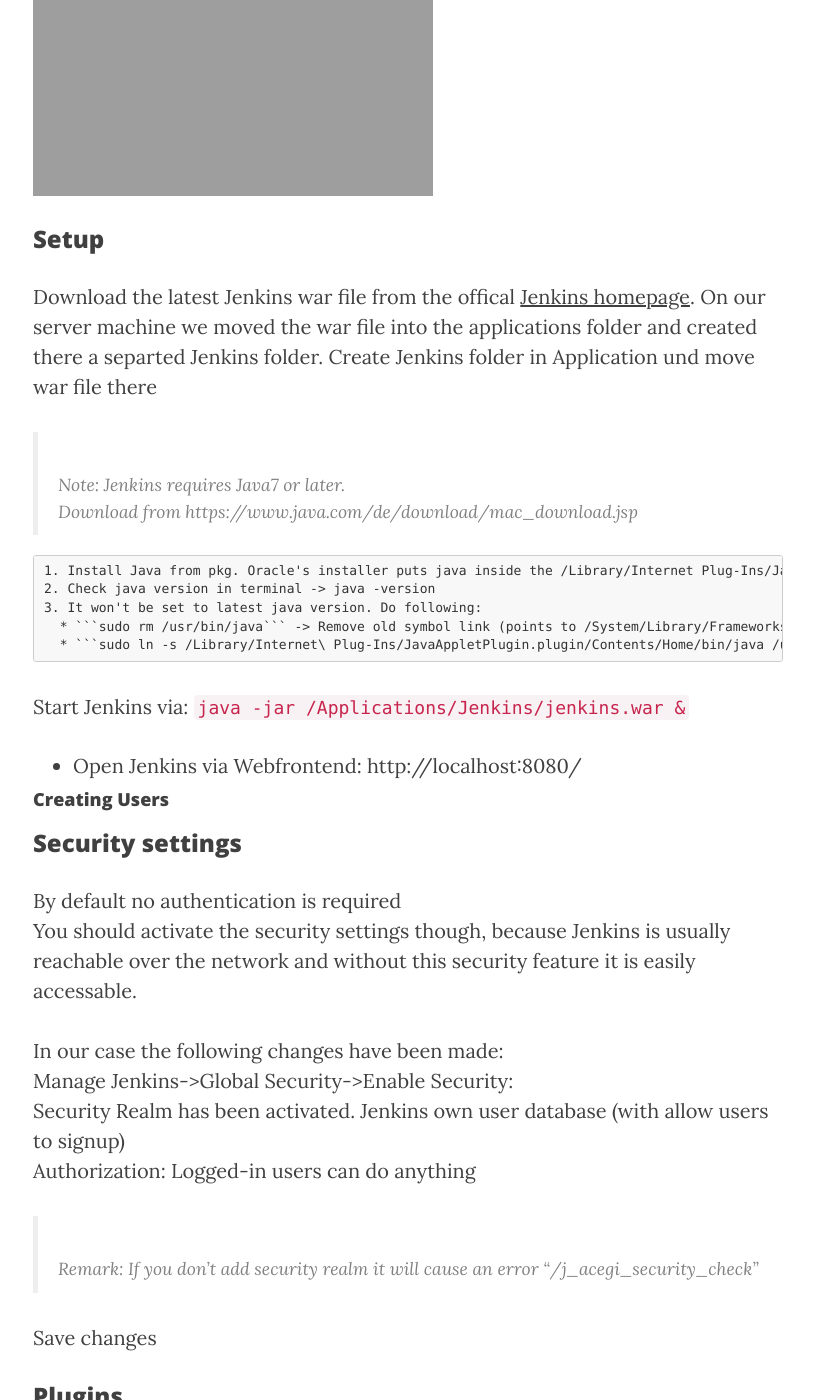
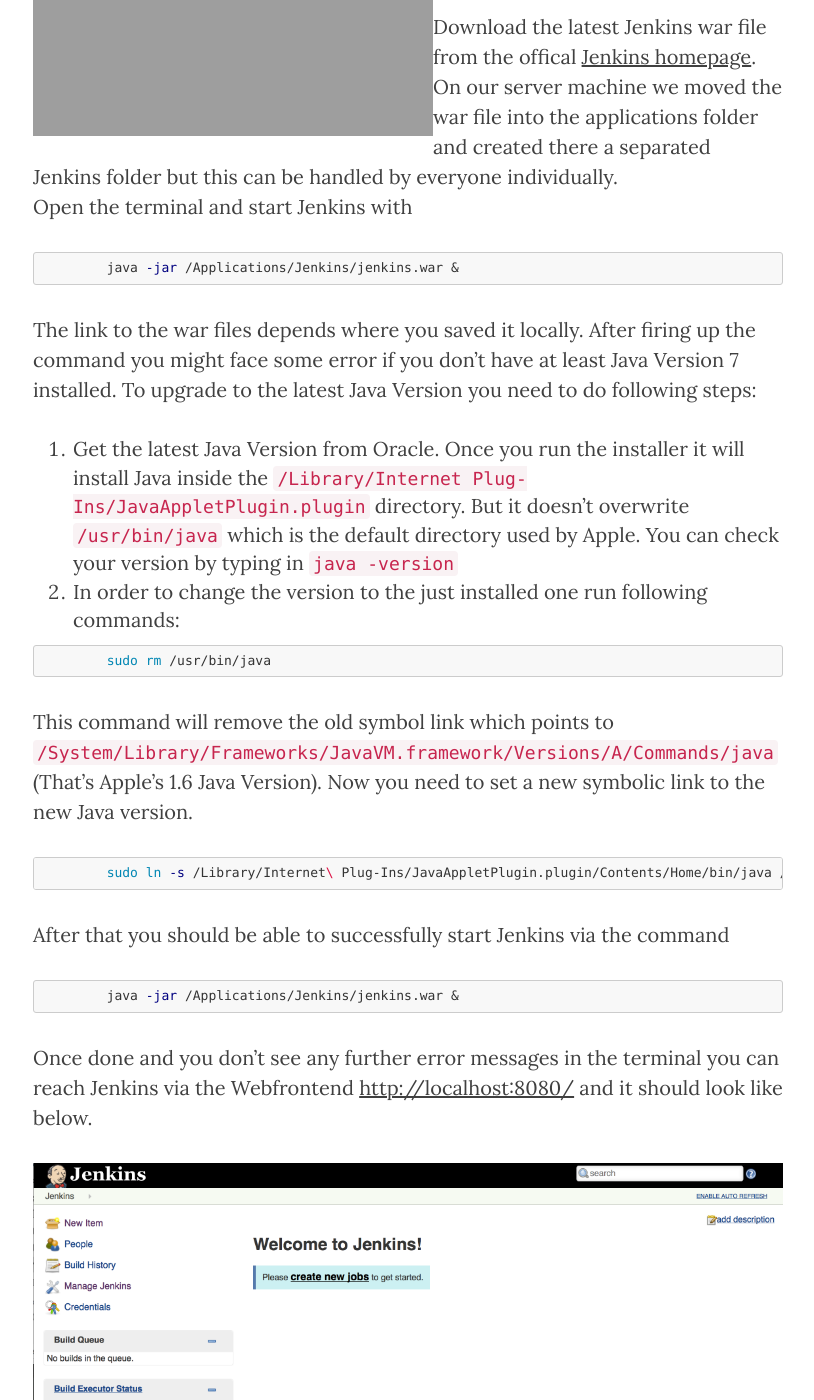
Before and after one commit to ciforios/ciforios.github.io, a Jekyll site: the page built from _posts/2015-05-24-Jenkins.markdown, in a window 1280 px wide and 1400 px high, scrolled down 780 px. Shown: the whole window, without its empty margins (232-1046 px from the left). Built offline with Jekyll 4.4.1, drawn with Linux system fonts in a browser that asks for light colours; nearby versions of some CDN libraries; Markdown is read by kramdown in place of the engine named in the settings; some of the changed text lies outside the part shown.

Commit message:
modified jenkins

````diff
--- a/_posts/2015-05-24-Jenkins.markdown
+++ b/_posts/2015-05-24-Jenkins.markdown
@@ -8,60 +8,60 @@
 tags: [continuous-integration]
 ---
 
-Within this page we will describe how we set up Jenkins on our Mac to meet our requirements.
-![alt text]({{ site.url }}/img/jenkins/jenkinsLogo.png)
+<img style="float:left" src="{{ site.url }}/img/jenkins/jenkinsLogo.png" />
+Within this page we will describe how we set up Jenkins on our server to meet our requirements.
 
 
 ###Setup
 Download the latest Jenkins war file from the offical [Jenkins homepage](http://jenkins-ci.org/).
-On our server machine we moved the war file into the applications folder and created there a separted Jenkins folder.
-Create Jenkins folder in Application und move war file there
-> Note: *Jenkins requires Java7 or later*.<br>
-Download from https://www.java.com/de/download/mac_download.jsp
+On our server machine we moved the war file into the applications folder and created there a separated Jenkins folder but this can be handled by everyone individually.<br>
+Open the terminal and start Jenkins with
+{% highlight bash %}
+	java -jar /Applications/Jenkins/jenkins.war &
+{% endhighlight %}
+The link to the war files depends where you saved it locally. After firing up the command you might face some error if you don't have at least Java Version 7 installed.
+To upgrade to the latest Java Version you need to do following steps:<br>
+1. Get the latest Java Version from [Oracle](https://www.java.com/de/download/mac_download.jsp). Once you run the installer it will install Java inside the ```/Library/Internet Plug-Ins/JavaAppletPlugin.plugin``` directory. But it doesn't overwrite ```/usr/bin/java``` which is the default directory used by Apple. You can check your version by typing in ```java -version ```<br>
+2. In order to change the version to the just installed one run following commands:
+{% highlight bash %}
+	sudo rm /usr/bin/java
+{% endhighlight %}
+This command will remove the old symbol link which points to ```/System/Library/Frameworks/JavaVM.framework/Versions/A/Commands/java``` (That's Apple's 1.6 Java Version). Now you need to set a new symbolic link to the new Java version.
+{% highlight bash %}
+	sudo ln -s /Library/Internet\ Plug-Ins/JavaAppletPlugin.plugin/Contents/Home/bin/java /usr/bin
+{% endhighlight %}
 
-	1. Install Java from pkg. Oracle's installer puts java inside the /Library/Internet Plug-Ins/JavaAppletPlugin.plugin. And it doesn't overwrite /usr/bin/java
-	2. Check java version in terminal -> java -version
-	3. It won't be set to latest java version. Do following:
-	  * ```sudo rm /usr/bin/java``` -> Remove old symbol link (points to /System/Library/Frameworks/JavaVM.framework/Versions/A/Commands/java, which is Apple's 1.6 version)
-	  * ```sudo ln -s /Library/Internet\ Plug-Ins/JavaAppletPlugin.plugin/Contents/Home/bin/java /usr/bin``` -> Replace /usr/bin/java symlink
+After that you should be able to successfully start Jenkins via the command
+{% highlight bash %}
+	java -jar /Applications/Jenkins/jenkins.war &
+{% endhighlight %}
+Once done and you don't see any further error messages in the terminal you can reach Jenkins via the Webfrontend [http://localhost:8080/](http://localhost:8080/) and it should look like below.
 
-Start Jenkins via: ```java -jar /Applications/Jenkins/jenkins.war &```
-  * Open Jenkins via Webfrontend: [http://localhost:8080/](http://localhost:8080/)
+![image](/img/jenkins/jenkins_overview.png)
+<br>
 
-#### Creating Users
-
-
-
-###Security settings
-
-By default no authentication is required<br>
-You should activate the security settings though, because Jenkins is usually reachable over the network and without this security feature it is easily accessable.<br>
-
-In our case the following changes have been made:<br>
-Manage Jenkins->Global Security->Enable Security: <br>
-Security Realm has been activated. Jenkins own user database (with allow users to signup)<br>
-Authorization: Logged-in users can do anything<br>
->Remark: If you don't add security realm it will cause an error "/j_acegi_security_check"
-
-Save changes
-
+### Make everything a little secure
+By default no authentication is required at all. You should activate the security settings though, because Jenkins is usually reachable over the network and without this security feature it is easily accessable.<br>
+In our case the following changes have been made under ```Manage Jenkins->Configure Global Security->Enable Security:```<br>
+Here we activated ```Jenkins own user database``` under the section```Security Realm```, which allow users to signup. We left the Authorization field as it is on ```Logged-in users can do anything```.<br>
+>Note: If you don't add security realm it will cause an error "/j_acegi_security_check". <br />
+Once you finished everything you shouldn't forget to save all your changes.
 
 
 ###Plugins
-There is a multitude of plugins for Jenkins. For our CI approach we mainly used the folloing 4 plugins.
+There is a multitude of Plugins for Jenkins. For our puroposes we came to the conclusion to use following Plugins:
 
-Slack plugin: [https://wiki.jenkins-ci.org/display/JENKINS/Slack+Plugin](https://wiki.jenkins-ci.org/display/JENKINS/Slack+Plugin)
+
+* [Slack Plugin](https://wiki.jenkins-ci.org/display/JENKINS/Slack+Plugin)
 
 ***
-
-GIT Plugin: [https://wiki.jenkins-ci.org/display/JENKINS/Git+Plugin](https://wiki.jenkins-ci.org/display/JENKINS/Git+Plugin)
+* [GIT Plugin](https://wiki.jenkins-ci.org/display/JENKINS/Git+Plugin)
 
 ***
-Gerrit Trigger: [https://wiki.jenkins-ci.org/display/JENKINS/Gerrit+Trigger](https://wiki.jenkins-ci.org/display/JENKINS/Gerrit+Trigger)
-
+* [Gerrit Trigger](https://wiki.jenkins-ci.org/display/JENKINS/Gerrit+Trigger)
 
 ***
-XCode Integration: [https://wiki.jenkins-ci.org/display/JENKINS/Xcode+Plugin](https://wiki.jenkins-ci.org/display/JENKINS/Xcode+Plugin)
+* [XCode Integration](https://wiki.jenkins-ci.org/display/JENKINS/Xcode+Plugin)
 
 
 You can install plugins under "Manage Jenkins" -> Manage Plugins. <br>
````
Also changed, not shown: img/jenkins/jenkins_overview.png (added).
